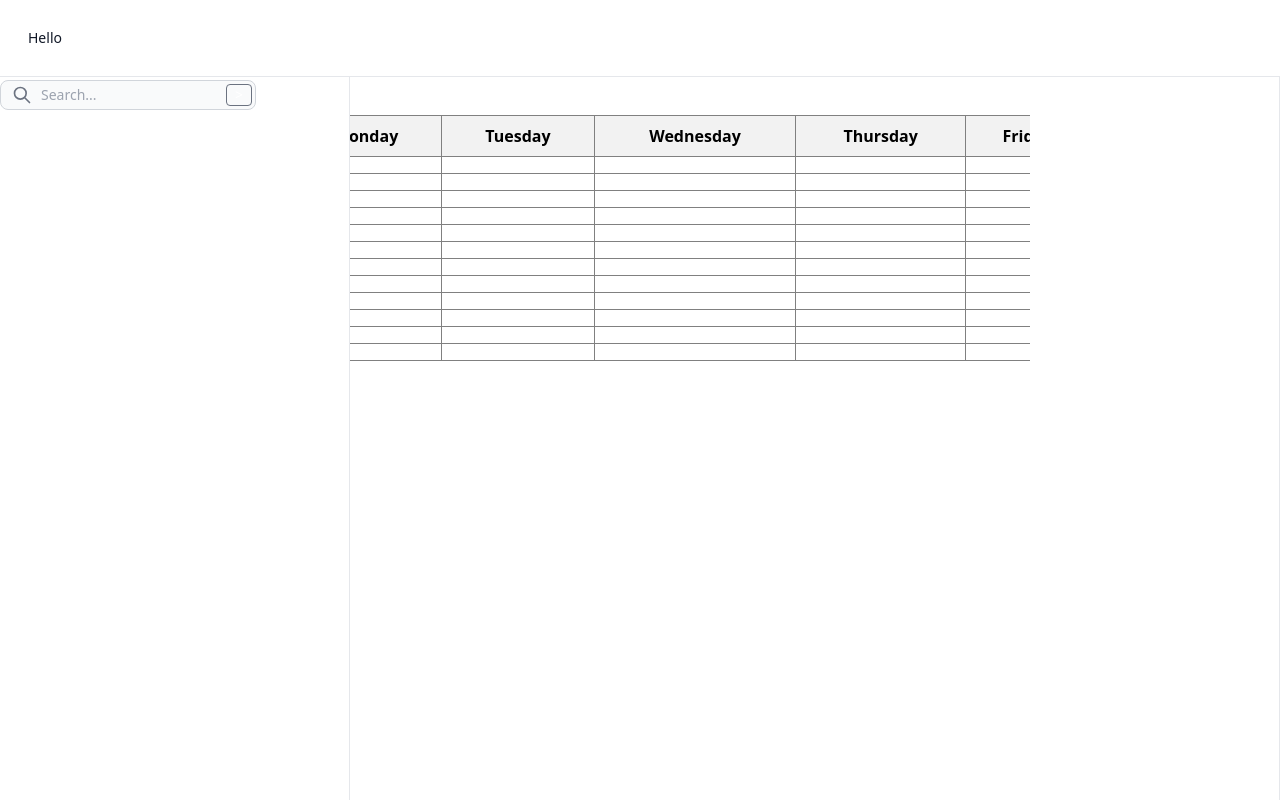
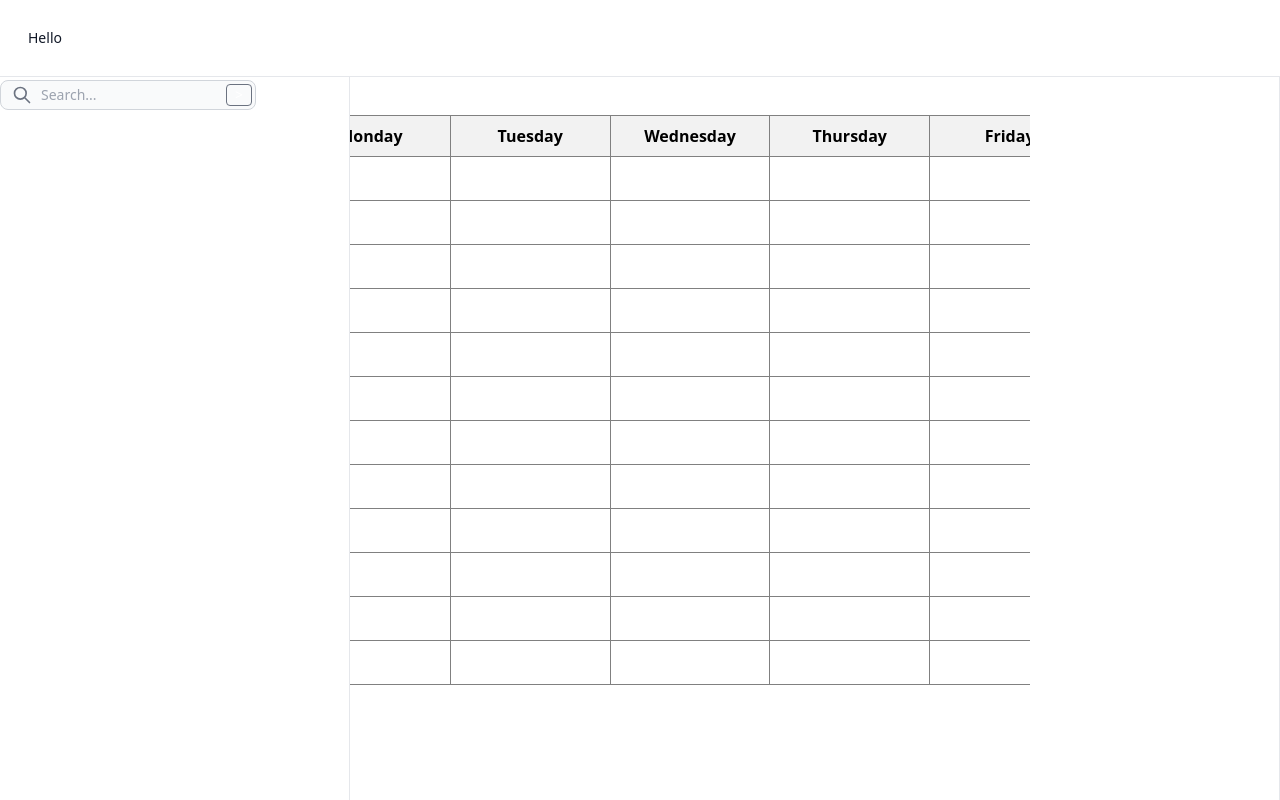
Before and after one commit to EthanHaque/recalpp, a Django app: template recalpp/server/templates/schedule_builder/temphomepage.html in a window 1280 px wide. Run offline with Django 4.2, Linux system fonts and the light colour scheme; the template is opened without the code that fills it, so the values that code supplies are empty; some libraries are stand-ins or nearby versions.

Commit message:
calendar done

```diff
--- a/recalpp/server/templates/schedule_builder/temphomepage.html
+++ b/recalpp/server/templates/schedule_builder/temphomepage.html
@@ -27,91 +27,139 @@
 left: 50%; top: 50%; margin-left: -350px; margin-top: -285px;">
       <table style="border-collapse: collapse; width: 100%;">
         <tr>
-          <th style="border: 1px solid gray; padding: 8px; background-color: #f2f2f2;">Monday</th>
-          <th style="border: 1px solid gray; padding: 8px; background-color: #f2f2f2;">Tuesday</th>
-          <th style="border: 1px solid gray; padding: 8px; background-color: #f2f2f2;">Wednesday</th>
-          <th style="border: 1px solid gray; padding: 8px; background-color: #f2f2f2;">Thursday</th>
-          <th style="border: 1px solid gray; padding: 8px; background-color: #f2f2f2;">Friday</th>
+          <th style="border: 1px solid gray; padding: 8px; background-color: #f2f2f2; width: 20%;">Monday</th>
+          <th style="border: 1px solid gray; padding: 8px; background-color: #f2f2f2; width: 20%;">Tuesday</th>
+          <th style="border: 1px solid gray; padding: 8px; background-color: #f2f2f2; width: 20%;">Wednesday</th>
+          <th style="border: 1px solid gray; padding: 8px; background-color: #f2f2f2; width: 20%;">Thursday</th>
+          <th style="border: 1px solid #808080; padding: 8px; background-color: #f2f2f2; width: 20%;">Friday</th>
         </tr>
-        <tr style="height: calc(100% / 12);">
-          <td style="border: 1px solid gray; padding: 8px;"></td>
-          <td style="border: 1px solid gray; padding: 8px;"></td>
-          <td style="border: 1px solid gray; padding: 8px;"></td>
-          <td style="border: 1px solid gray; padding: 8px;"></td>
-          <td style="border: 1px solid gray; padding: 8px;"></td>
-        </tr>
-        <tr style="height: calc(100% / 12);">
-            <td style="border: 1px solid gray; padding: 8px;"></td>
+        <tr style="height: 44px;">
+            <td style="border: 1px solid gray; padding: 8px;">
+                <div style="position:relative;">
+                    <span style="font-size: xx-small; position: absolute; top: -23px; left: -5px;">8 AM</span>
+                </div>
+            </td>
             <td style="border: 1px solid gray; padding: 8px;"></td>
             <td style="border: 1px solid gray; padding: 8px;"></td>
             <td style="border: 1px solid gray; padding: 8px;"></td>
             <td style="border: 1px solid gray; padding: 8px;"></td>
         </tr>
-          <tr style="height: calc(100% / 12);">
+        <tr style="height: 44px;">
+            <td style="border: 1px solid gray; padding: 8px;">
+                <div style="position:relative;">
+                    <span style="font-size: xx-small; position: absolute; top: -23px; left: -5px;">9 AM</span>
+                </div>
+            </td>
             <td style="border: 1px solid gray; padding: 8px;"></td>
+            <td style="border: 1px solid gray; padding: 8px;"></td>
+            <td style="border: 1px solid gray; padding: 8px;"></td>
+            <td style="border: 1px solid gray; padding: 8px;"></td>
+        </tr>
+          <tr style="height: 44px;">
+            <td style="border: 1px solid gray; padding: 8px;">
+                <div style="position:relative;">
+                    <span style="font-size: xx-small; position: absolute; top: -23px; left: -5px;">10 AM</span>
+                </div>
+            </td>
             <td style="border: 1px solid gray; padding: 8px;"></td>
             <td style="border: 1px solid gray; padding: 8px;"></td>
             <td style="border: 1px solid gray; padding: 8px;"></td>
             <td style="border: 1px solid gray; padding: 8px;"></td>
           </tr>
-          <tr style="height: calc(100% / 12);">
-            <td style="border: 1px solid gray; padding: 8px;"></td>
+          <tr style="height: 44px;">
+            <td style="border: 1px solid gray; padding: 8px;">
+                <div style="position:relative;">
+                    <span style="font-size: xx-small; position: absolute; top: -23px; left: -5px;">11 AM</span>
+                </div>
+            </td>
             <td style="border: 1px solid gray; padding: 8px;"></td>
             <td style="border: 1px solid gray; padding: 8px;"></td>
             <td style="border: 1px solid gray; padding: 8px;"></td>
             <td style="border: 1px solid gray; padding: 8px;"></td>
           </tr>
-          <tr style="height: calc(100% / 12);">
-            <td style="border: 1px solid gray; padding: 8px;"></td>
+          <tr style="height: 44px;">
+            <td style="border: 1px solid gray; padding: 8px;">
+                <div style="position:relative;">
+                    <span style="font-size: xx-small; position: absolute; top: -23px; left: -5px;">12 PM</span>
+                </div>
+            </td>
             <td style="border: 1px solid gray; padding: 8px;"></td>
             <td style="border: 1px solid gray; padding: 8px;"></td>
             <td style="border: 1px solid gray; padding: 8px;"></td>
             <td style="border: 1px solid gray; padding: 8px;"></td>
           </tr>
-          <tr style="height: calc(100% / 12);">
-            <td style="border: 1px solid gray; padding: 8px;"></td>
+          <tr style="height: 44px;">
+            <td style="border: 1px solid gray; padding: 8px;">
+                <div style="position:relative;">
+                    <span style="font-size: xx-small; position: absolute; top: -23px; left: -5px;">1 PM</span>
+                </div>
+            </td>
             <td style="border: 1px solid gray; padding: 8px;"></td>
             <td style="border: 1px solid gray; padding: 8px;"></td>
             <td style="border: 1px solid gray; padding: 8px;"></td>
             <td style="border: 1px solid gray; padding: 8px;"></td>
           </tr>
-          <tr style="height: calc(100% / 12);">
-            <td style="border: 1px solid gray; padding: 8px;"></td>
+          <tr style="height: 44px;">
+            <td style="border: 1px solid gray; padding: 8px;">
+                <div style="position:relative;">
+                    <span style="font-size: xx-small; position: absolute; top: -23px; left: -5px;">2 PM</span>
+                </div>
+            </td>
             <td style="border: 1px solid gray; padding: 8px;"></td>
             <td style="border: 1px solid gray; padding: 8px;"></td>
             <td style="border: 1px solid gray; padding: 8px;"></td>
             <td style="border: 1px solid gray; padding: 8px;"></td>
           </tr>
-          <tr style="height: calc(100% / 12);">
-            <td style="border: 1px solid gray; padding: 8px;"></td>
+          <tr style="height: 44px;">
+            <td style="border: 1px solid gray; padding: 8px;">
+                <div style="position:relative;">
+                    <span style="font-size: xx-small; position: absolute; top: -23px; left: -5px;">3 PM</span>
+                </div>
+            </td>
             <td style="border: 1px solid gray; padding: 8px;"></td>
             <td style="border: 1px solid gray; padding: 8px;"></td>
             <td style="border: 1px solid gray; padding: 8px;"></td>
             <td style="border: 1px solid gray; padding: 8px;"></td>
           </tr>
-          <tr style="height: calc(100% / 12);">
-            <td style="border: 1px solid gray; padding: 8px;"></td>
+          <tr style="height: 44px;">
+            <td style="border: 1px solid gray; padding: 8px;">
+                <div style="position:relative;">
+                    <span style="font-size: xx-small; position: absolute; top: -23px; left: -5px;">4 PM</span>
+                </div>
+            </td>
             <td style="border: 1px solid gray; padding: 8px;"></td>
             <td style="border: 1px solid gray; padding: 8px;"></td>
             <td style="border: 1px solid gray; padding: 8px;"></td>
             <td style="border: 1px solid gray; padding: 8px;"></td>
           </tr>
-          <tr style="height: calc(100% / 12);">
-            <td style="border: 1px solid gray; padding: 8px;"></td>
+          <tr style="height: 44px;">
+            <td style="border: 1px solid gray; padding: 8px;">
+                <div style="position:relative;">
+                    <span style="font-size: xx-small; position: absolute; top: -23px; left: -5px;">5 PM</span>
+                </div>
+            </td>
             <td style="border: 1px solid gray; padding: 8px;"></td>
             <td style="border: 1px solid gray; padding: 8px;"></td>
             <td style="border: 1px solid gray; padding: 8px;"></td>
             <td style="border: 1px solid gray; padding: 8px;"></td>
           </tr>
-          <tr style="height: calc(100% / 12);">
-            <td style="border: 1px solid gray; padding: 8px;"></td>
+          <tr style="height: 44px;">
+            <td style="border: 1px solid gray; padding: 8px;">
+                <div style="position:relative;">
+                    <span style="font-size: xx-small; position: absolute; top: -23px; left: -5px;">6 PM</span>
+                </div>
+            </td>
             <td style="border: 1px solid gray; padding: 8px;"></td>
             <td style="border: 1px solid gray; padding: 8px;"></td>
             <td style="border: 1px solid gray; padding: 8px;"></td>
             <td style="border: 1px solid gray; padding: 8px;"></td>
           </tr>
-          <tr style="height: calc(100% / 12);">
-            <td style="border: 1px solid gray; padding: 8px;"></td>
+          <tr style="height: 44px;">
+            <td style="border: 1px solid gray; padding: 8px;">
+                <div style="position:relative;">
+                    <span style="font-size: xx-small; position: absolute; top: -23px; left: -5px;">7 PM</span>
+                </div>
+            </td>
             <td style="border: 1px solid gray; padding: 8px;"></td>
             <td style="border: 1px solid gray; padding: 8px;"></td>
             <td style="border: 1px solid gray; padding: 8px;"></td>
```
